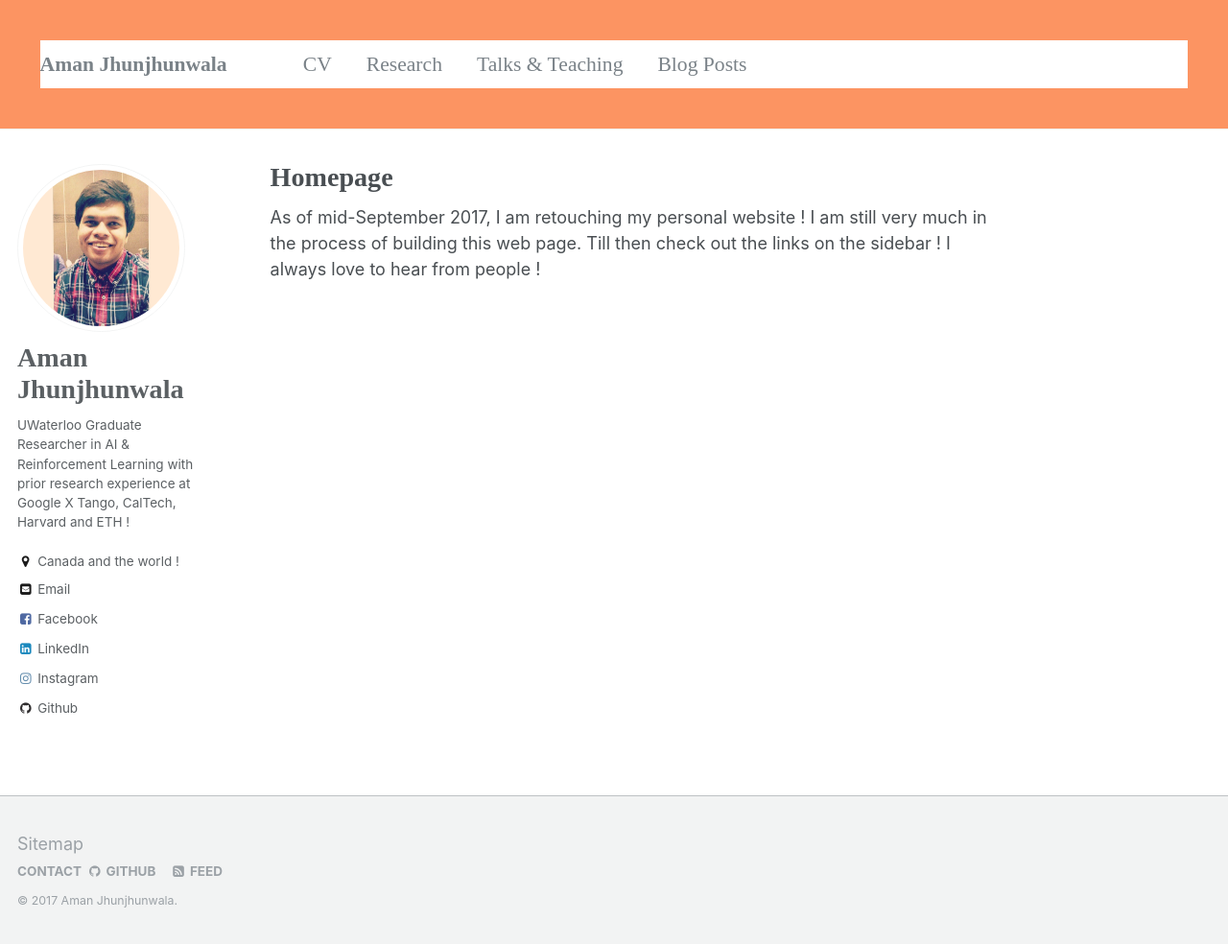
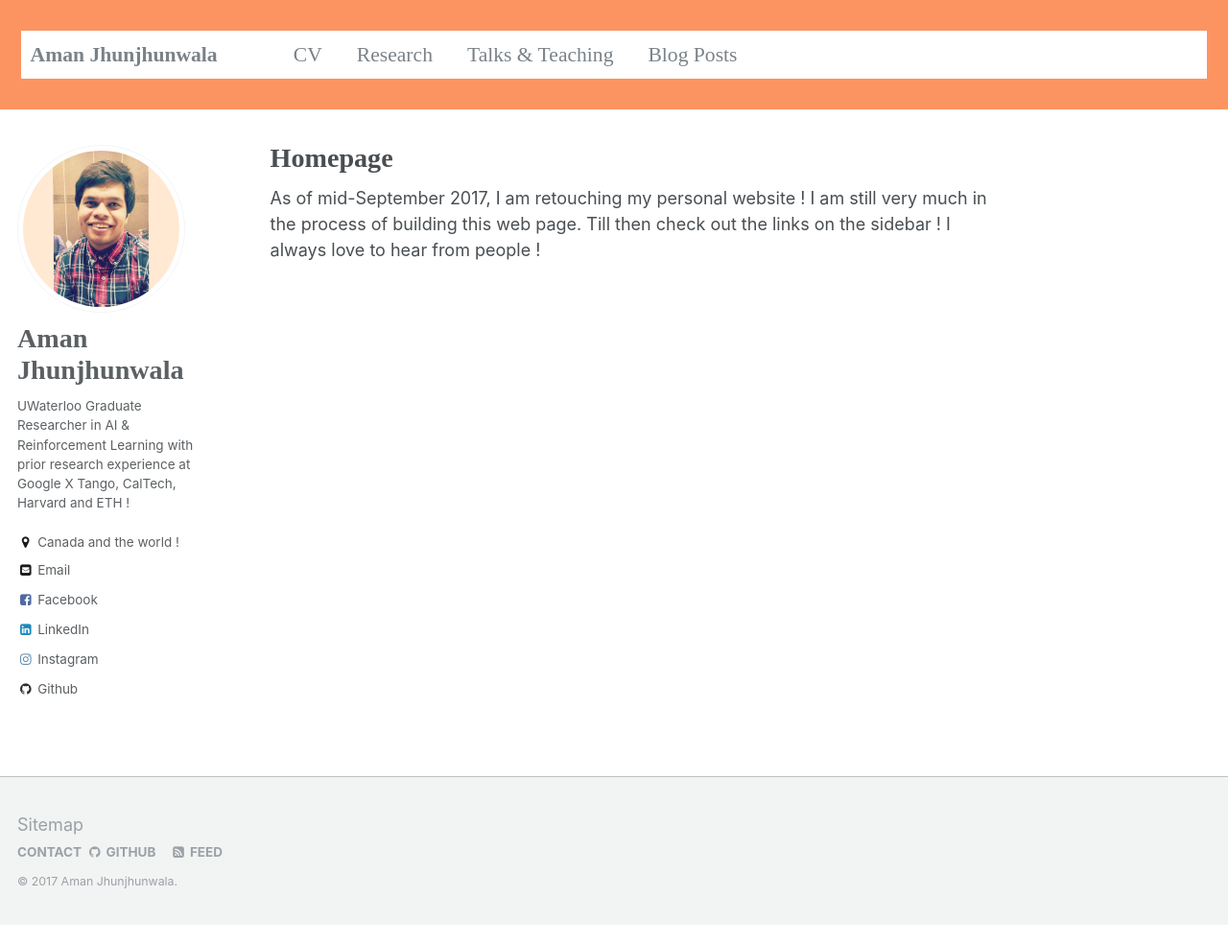
Before and after one commit to amanjhunjhunwala/amanjhunjhunwala.github.io, a Jekyll site: the page built from _pages/about.md, in a window 1280 px wide and 984 px high. Shown: the whole window at 96% size. Built offline with Jekyll 4.4.1, drawn with Linux system fonts in a browser that asks for light colours; some web fonts are replaced.

Commit message:
Update masthead.html

```diff
--- a/_includes/masthead.html
+++ b/_includes/masthead.html
@@ -3,9 +3,9 @@
 <div class="masthead" style="font-size: 120%;background-color: #FC9462;">
   <div class="masthead__inner-wrap">
     <div class="masthead__menu">
-      <nav id="site-nav" class="greedy-nav" style="margin: 20px">
+      <nav id="site-nav" class="greedy-nav">
         <button><div class="navicon"></div></button>
-        <ul class="visible-links">
+        <ul class="visible-links" style="margin: 10px">
           <li class="masthead__menu-item masthead__menu-item--lg"><a href="{{ base_path }}/">{{ site.title }}</a></li>
           {% for link in site.data.navigation.main %}
             {% if link.url contains 'http' %}
```
